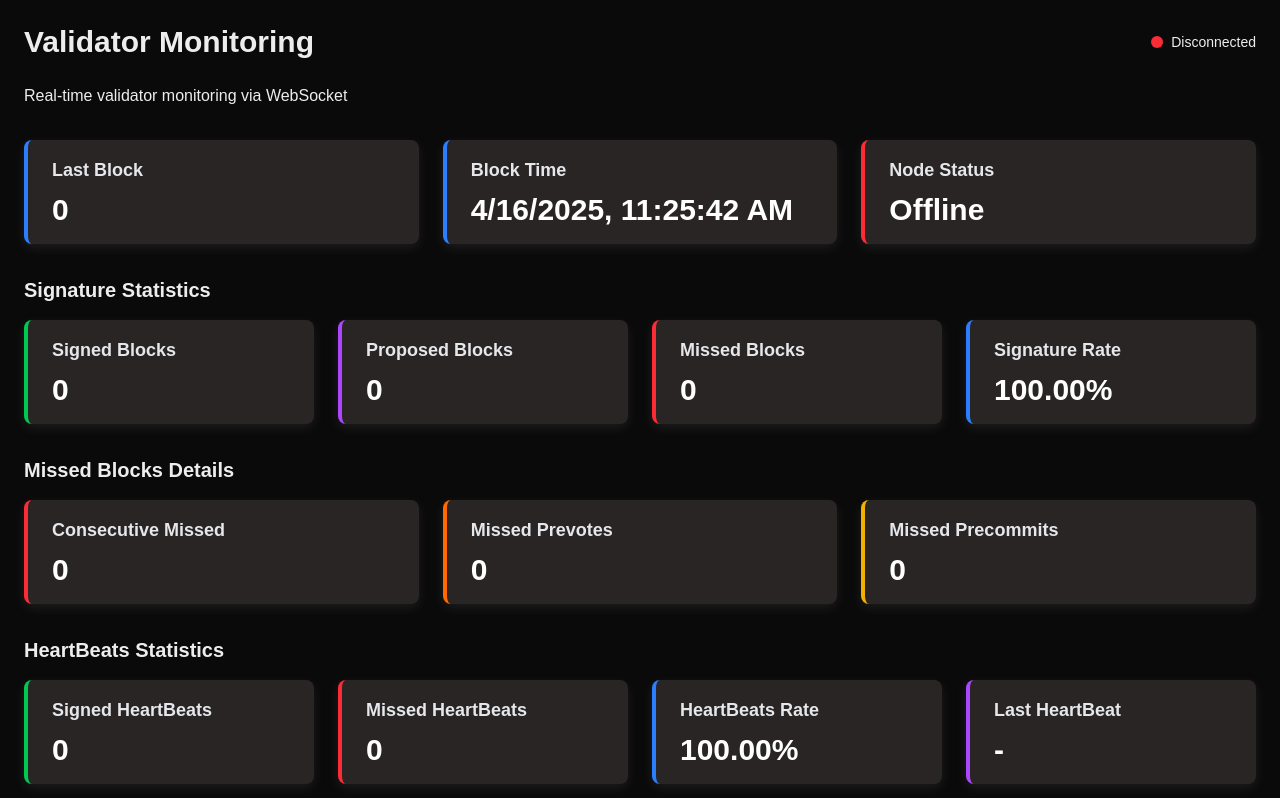
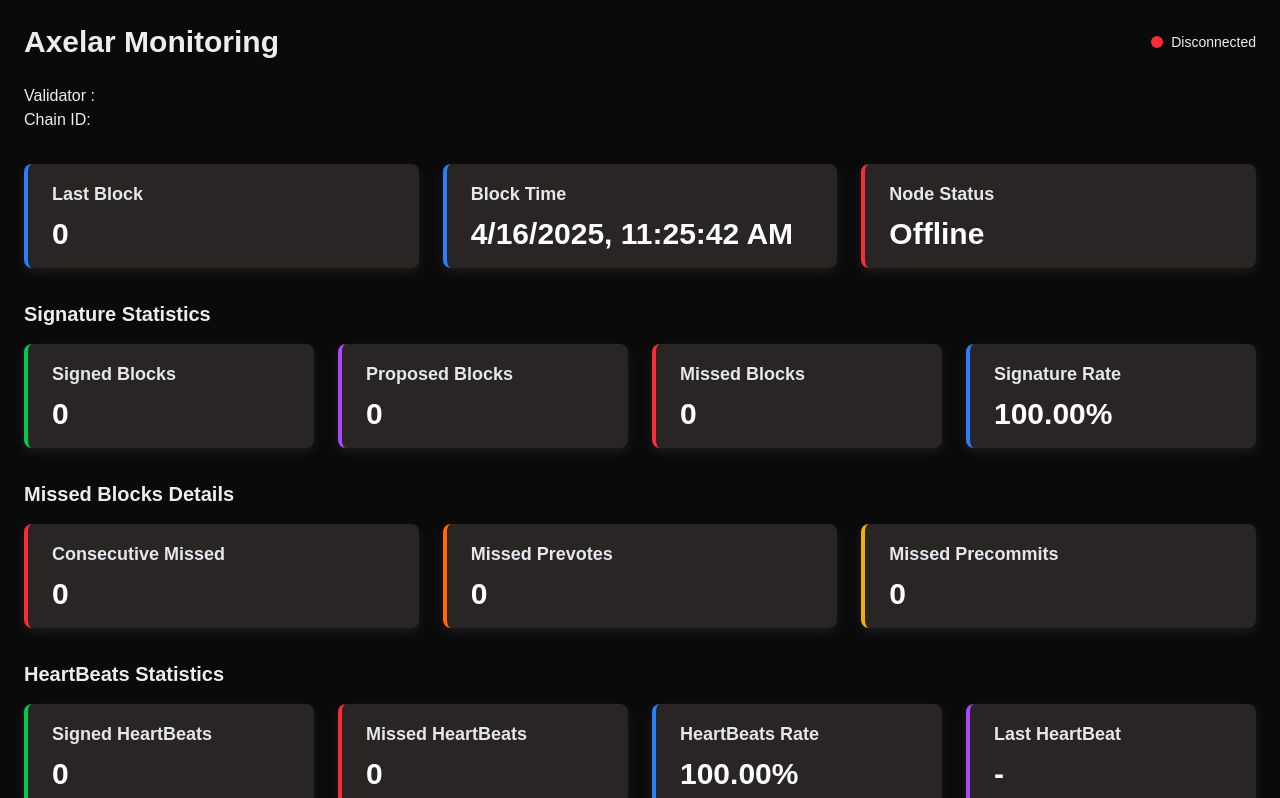
Before and after one commit to Inter-Blockchain-Service/Axelar-Monitoring, a Next.js app: page /dashboard in a window 1280 px wide. Shown: the top 798 px of the page. Built offline with nearby package versions, Linux system fonts and the light colour scheme; no server answers.

Commit message:
add chain id and moniker on dashboard

```diff
--- a/src/app/dashboard/page.tsx
+++ b/src/app/dashboard/page.tsx
@@ -62,12 +62,15 @@
       <header className="mb-8">
         <div className="flex justify-between items-center mb-6">
           <h1 className="text-3xl font-bold text-foreground">
-            Validator Monitoring {metrics.moniker}
+            Axelar Monitoring
           </h1>
           <ConnectionStatus isConnected={isConnected} />
         </div>
         <p className="text-foreground/70">
-          Real-time validator monitoring via WebSocket
+          Validator : {metrics.moniker}
+        </p>
+        <p className="text-foreground/70">
+          Chain ID: {metrics.chainId}
         </p>
       </header>
 
```
